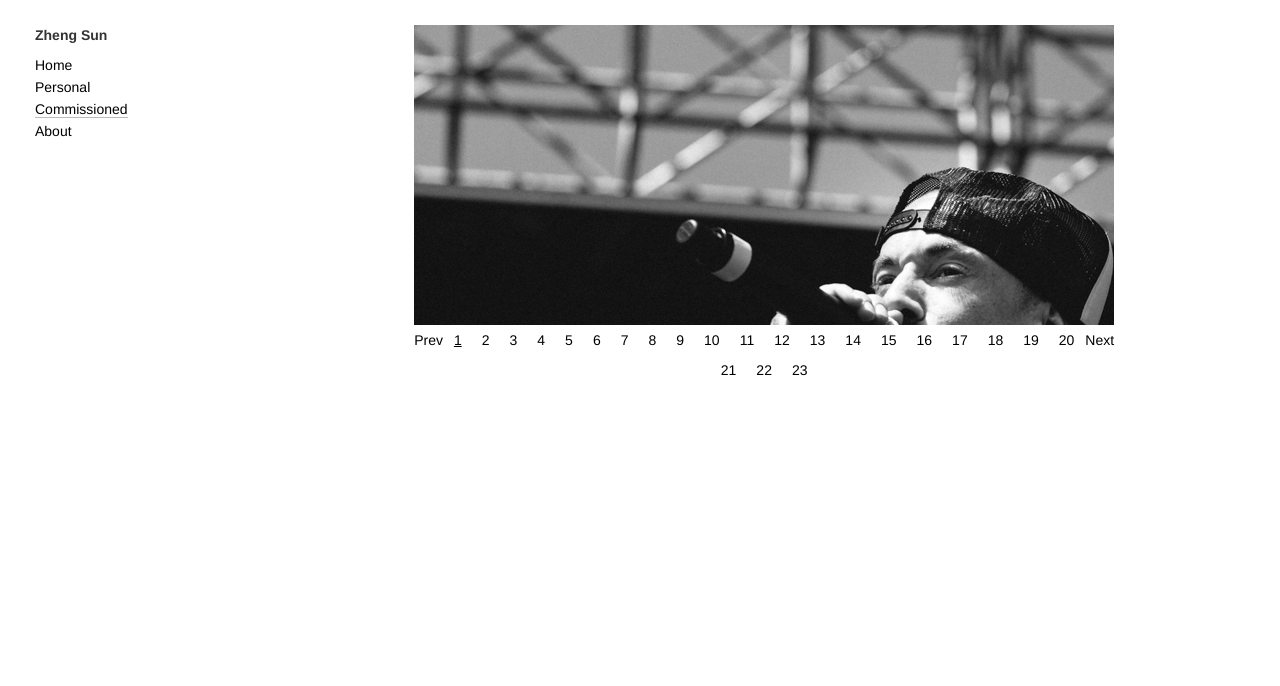
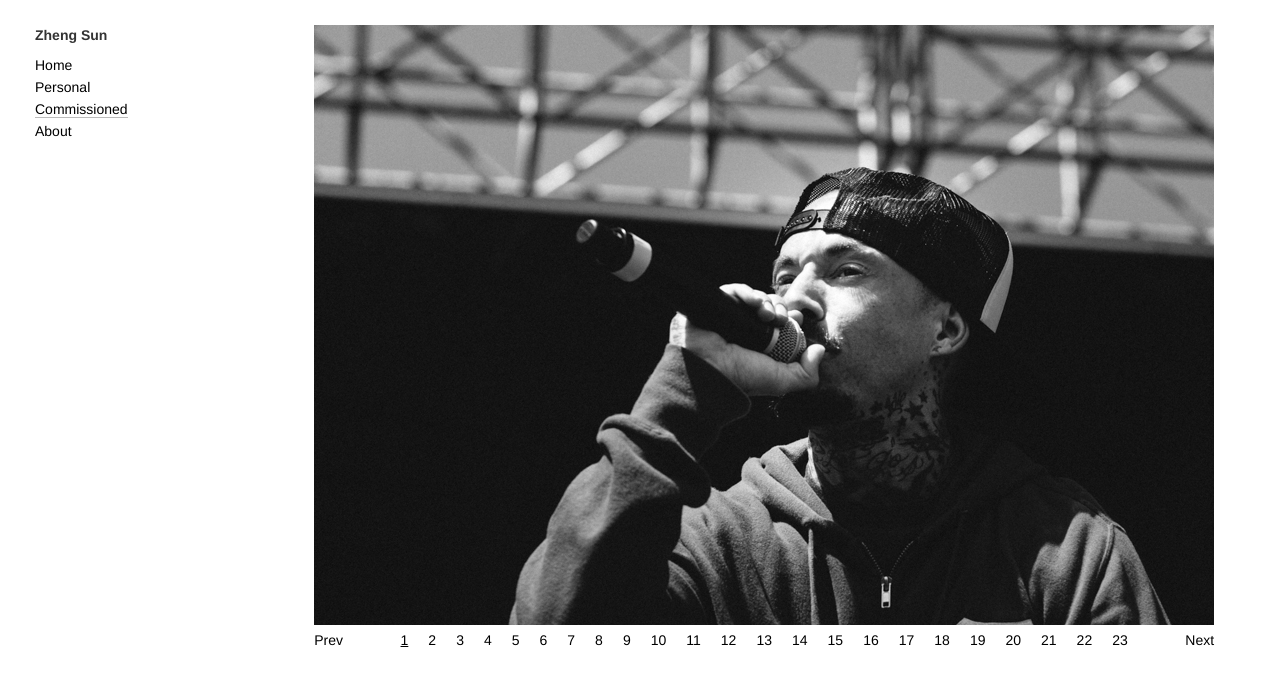
Before and after one commit to rzsun/photoportfolio, a plain HTML site: page commissioned.html in a window 1280 px wide. Drawn offline with nearby package versions, Linux system fonts and the light colour scheme.

```diff
--- a/commissioned.html
+++ b/commissioned.html
@@ -60,8 +60,8 @@
 		<script>
         jQuery(document).ready(function($) {
           $('#mygallery').bjqs({
-            //height      : 500,
-            //width       : 809,
+            height      : 600,
+            width       : 900,
             responsive  : false,
             usecaptions : false,
             showcontrols : true, // show next and prev controls
```
